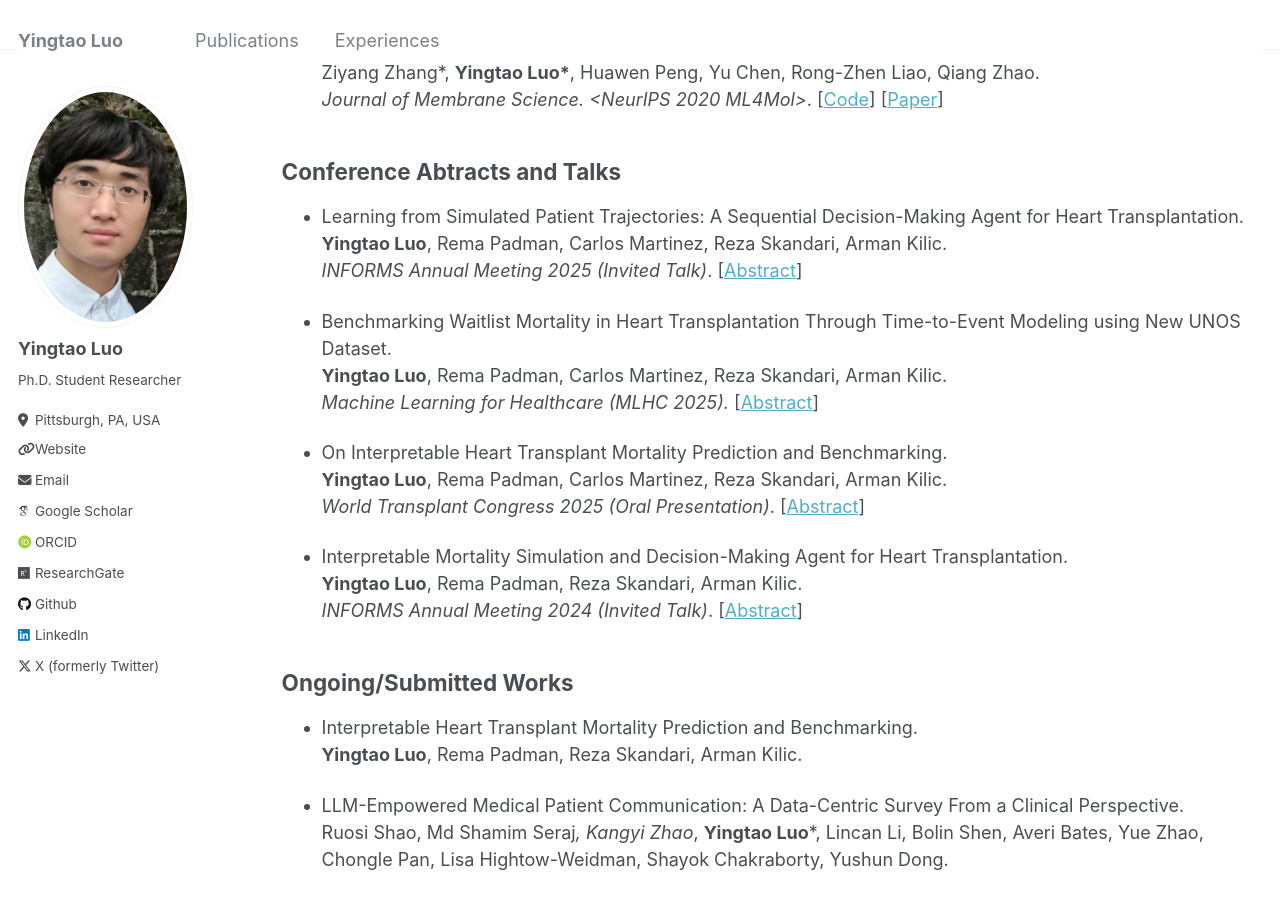
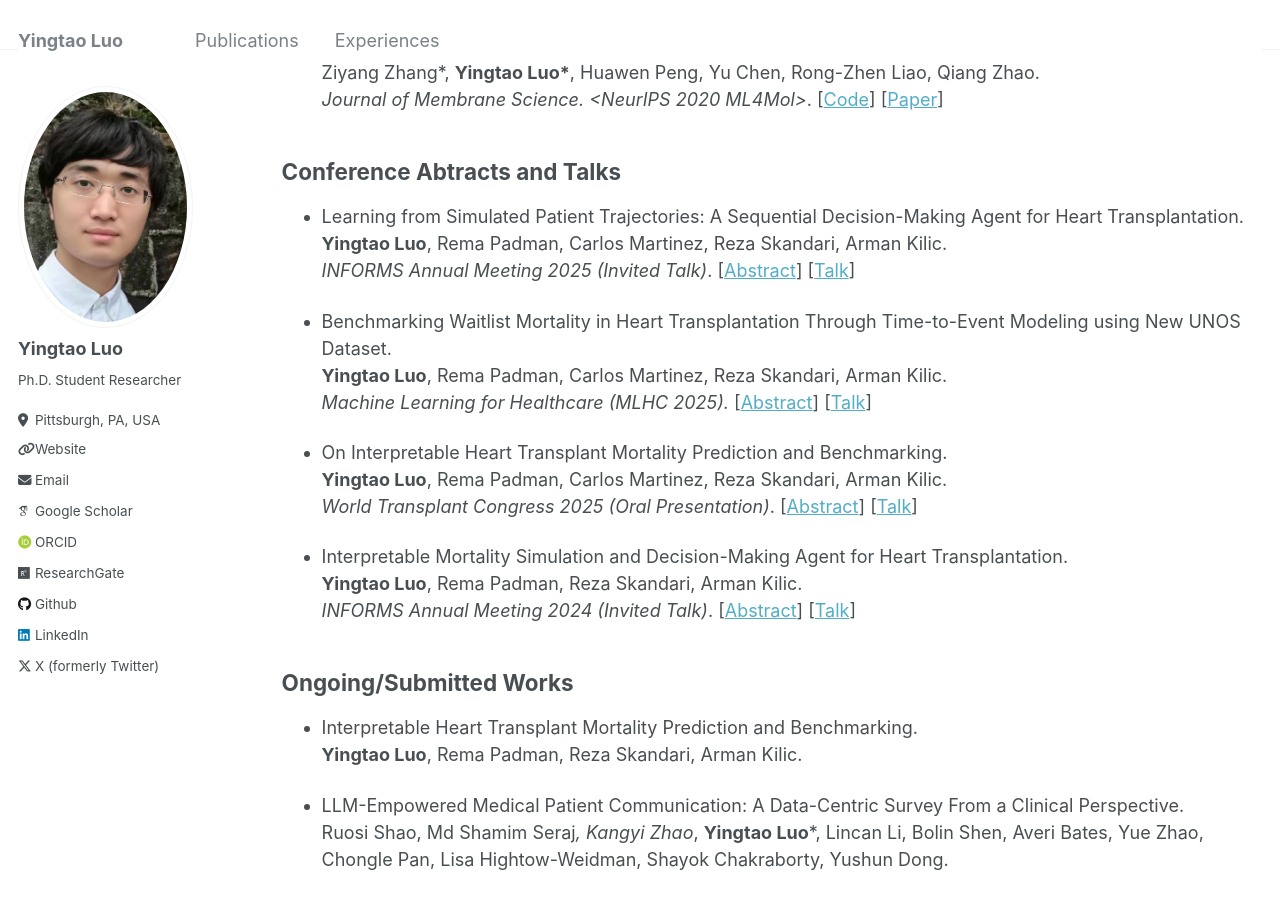
Before and after one commit to yingtaoluo/yingtaoluo.github.io, a Jekyll site: the page built from _pages/publications.md, in a window 1280 px wide and 900 px high, scrolled down 2366 px. Built offline with Jekyll 4.4.1, drawn with Linux system fonts in a browser that asks for light colours; some web fonts are replaced.

Commit message:
Update publications.md

```diff
--- a/_pages/publications.md
+++ b/_pages/publications.md
@@ -100,19 +100,19 @@ Ziyang Zhang\*, __Yingtao Luo\*__, Huawen Peng, Yu Chen, Rong-Zhen Liao, Qiang Z
 ## Conference Abtracts and Talks
 * Learning from Simulated Patient Trajectories: A Sequential Decision-Making Agent for Heart Transplantation.
 __Yingtao Luo__, Rema Padman, Carlos Martinez, Reza Skandari, Arman Kilic.
-*INFORMS Annual Meeting 2025 (Invited Talk)*. [[Abstract](https://github.com/yingtaoluo/yingtaoluo.github.io/edit/master/_talks/talk-3.md)]
+*INFORMS Annual Meeting 2025 (Invited Talk)*. [[Abstract](https://github.com/yingtaoluo/yingtaoluo.github.io/blob/master/_publications/INFORMS2025.pdf)] [[Talk](https://github.com/yingtaoluo/yingtaoluo.github.io/edit/master/_talks/talk-3.md)]
 
 * Benchmarking Waitlist Mortality in Heart Transplantation Through Time-to-Event Modeling using New UNOS Dataset.
 __Yingtao Luo__, Rema Padman, Carlos Martinez, Reza Skandari, Arman Kilic.
-*Machine Learning for Healthcare (MLHC 2025).* [[Abstract](https://github.com/yingtaoluo/yingtaoluo.github.io/edit/master/_talks/talk-4.md)]
+*Machine Learning for Healthcare (MLHC 2025).* [[Abstract](https://github.com/yingtaoluo/yingtaoluo.github.io/blob/master/_publications/MLHC2025.pdf)] [[Talk](https://github.com/yingtaoluo/yingtaoluo.github.io/edit/master/_talks/talk-4.md)]
 
 * On Interpretable Heart Transplant Mortality Prediction and Benchmarking.
 __Yingtao Luo__, Rema Padman, Carlos Martinez, Reza Skandari, Arman Kilic.
-*World Transplant Congress 2025 (Oral Presentation)*. [[Abstract](https://github.com/yingtaoluo/yingtaoluo.github.io/edit/master/_talks/talk-2.md)]
+*World Transplant Congress 2025 (Oral Presentation)*. [[Abstract](https://github.com/yingtaoluo/yingtaoluo.github.io/blob/master/_publications/WTC2025.pdf)] [[Talk](https://github.com/yingtaoluo/yingtaoluo.github.io/edit/master/_talks/talk-2.md)]
 
 * Interpretable Mortality Simulation and Decision-Making Agent for Heart Transplantation.
 __Yingtao Luo__, Rema Padman, Reza Skandari, Arman Kilic.
-*INFORMS Annual Meeting 2024 (Invited Talk)*. [[Abstract](https://github.com/yingtaoluo/yingtaoluo.github.io/edit/master/_talks/talk-1.md)]
+*INFORMS Annual Meeting 2024 (Invited Talk)*. [[Abstract](https://github.com/yingtaoluo/yingtaoluo.github.io/blob/master/_publications/INFORMS2024.pdf)] [[Talk](https://github.com/yingtaoluo/yingtaoluo.github.io/edit/master/_talks/talk-1.md)]
 
 ## Ongoing/Submitted Works
 * Interpretable Heart Transplant Mortality Prediction and Benchmarking.
```
